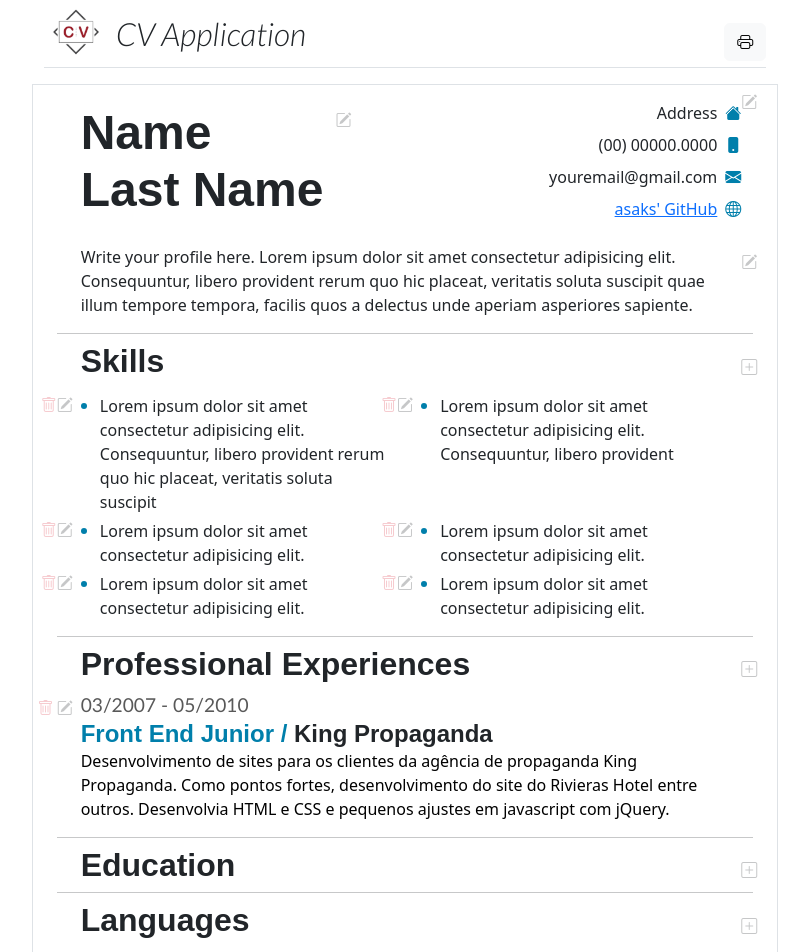
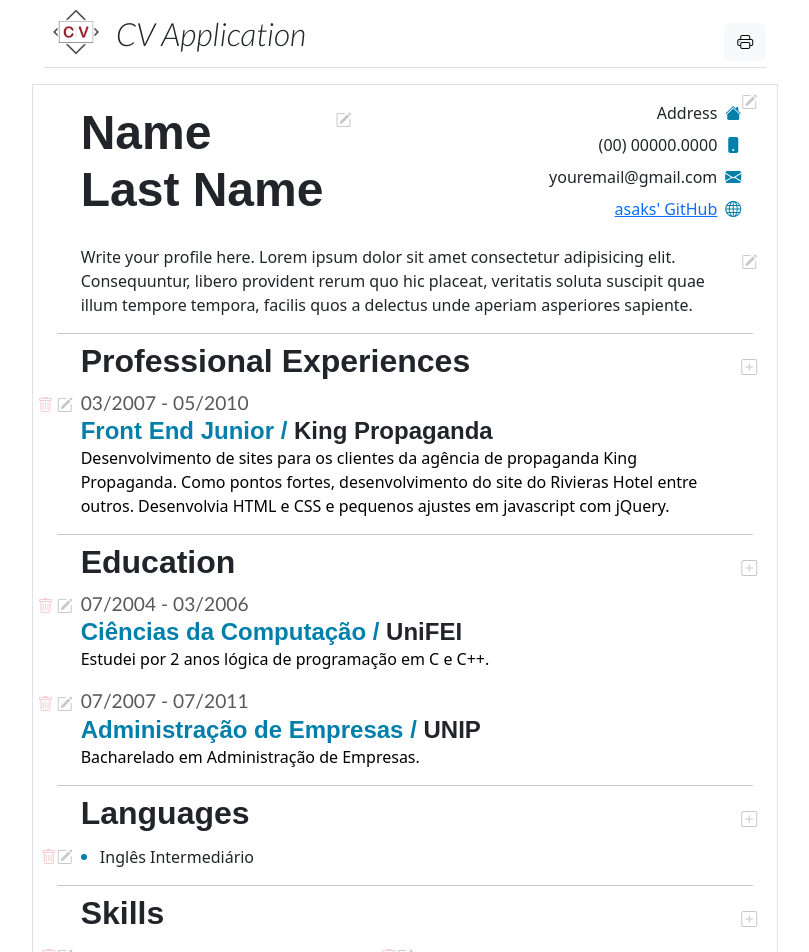
Before and after one commit to asaks84/cv-application, a React (Vite) app: page / in a window 1280 px wide. Shown: the top 952 px of the page, without its empty margins (235-1044 px from the left). Built offline with nearby package versions, Linux system fonts and the light colour scheme; a web font is replaced by a local one.

Commit message:
localStorage finished.

```diff
--- a/src/Components/Infos/Education/Education.jsx
+++ b/src/Components/Infos/Education/Education.jsx
@@ -1,10 +1,32 @@
+import { restoreStorage } from '../../../assets/storage';
 import Experiences from '../../Elements/Experiences';
 
 export default function Education() {
 
+  const dataEx = [
+    {
+      id: crypto.randomUUID(),
+      company: 'UniFEI',
+      position: 'Ciências da Computação',
+      startDate: '07/2004',
+      endDate: '03/2006',
+      desc: 'Estudei por 2 anos lógica de programação em C e C++.'
+    },
+    {
+      id: crypto.randomUUID(),
+      company: 'UNIP',
+      position: 'Administração de Empresas',
+      startDate: '07/2007',
+      endDate: '07/2011',
+      desc: 'Bacharelado em Administração de Empresas.'
+    }
+  ]
+
+  const dataEducation = () => (restoreStorage('education ') === null)  ? dataEx : restoreStorage('education');
+
   return (
     <div className="row text-start">
-      <Experiences title='Education' />
+      <Experiences title='Education' data={dataEducation} />
     </div>
   )
 }
--- a/src/Components/Infos/Languages/Languages.jsx
+++ b/src/Components/Infos/Languages/Languages.jsx
@@ -1,10 +1,18 @@
+import { restoreStorage } from '../../../assets/storage';
 import Abilities from '../../Elements/Abilities';
 
 export default function Languages() {
 
+  const dataEx = [
+    {id: crypto.randomUUID(), text: 'Inglês Intermediário'}
+  ]
+
+  const dataLanguages = () => (restoreStorage('languages') === null) ?
+                               dataEx : restoreStorage('languages');
+
   return (
     <div className="row text-start">
-      <Abilities title={'Languages'} listStyle={'grid2'} />
+      <Abilities title={'Languages'} listStyle={'grid2'} data={dataLanguages()} />
     </div>
   )
 }
--- a/src/Components/Infos/Professional/Professional.jsx
+++ b/src/Components/Infos/Professional/Professional.jsx
@@ -14,7 +14,7 @@ export default function Professional() {
 
   const title = 'Professional Experiences';
 
-  const expData = () => restoreStorage('professional') === null || restoreStorage('professional').length === 0 ?
+  const expData = () => restoreStorage('professional') === null ?
                         arrDataEx : restoreStorage(title.split(" ")[0].toLowerCase());
 
   return (
--- a/src/Components/Infos/Skills.jsx
+++ b/src/Components/Infos/Skills.jsx
@@ -10,7 +10,8 @@ const dataEx = [
   { id: crypto.randomUUID(), text: 'Lorem ipsum dolor sit amet consectetur adipisicing elit.' },
 ]
 
-const dataSkills = () => (restoreStorage('skills') === null) ? dataEx : restoreStorage('skills');
+const dataSkills = () => (restoreStorage('skills') === null) ?
+                          dataEx : restoreStorage('skills');
 
 
 export default function Skills() {
--- a/src/Components/Main.jsx
+++ b/src/Components/Main.jsx
@@ -20,10 +20,6 @@ function Main() {
 
         <hr className='w-100' />
 
-        <Skills />
-
-        <hr className='w-100' />
-
         <Professional />
 
         <hr className='w-100' />
@@ -34,6 +30,10 @@ function Main() {
 
         <Languages />
 
+        <hr className='w-100' />
+
+        <Skills />
+
       </div>
     </>
   )
```
